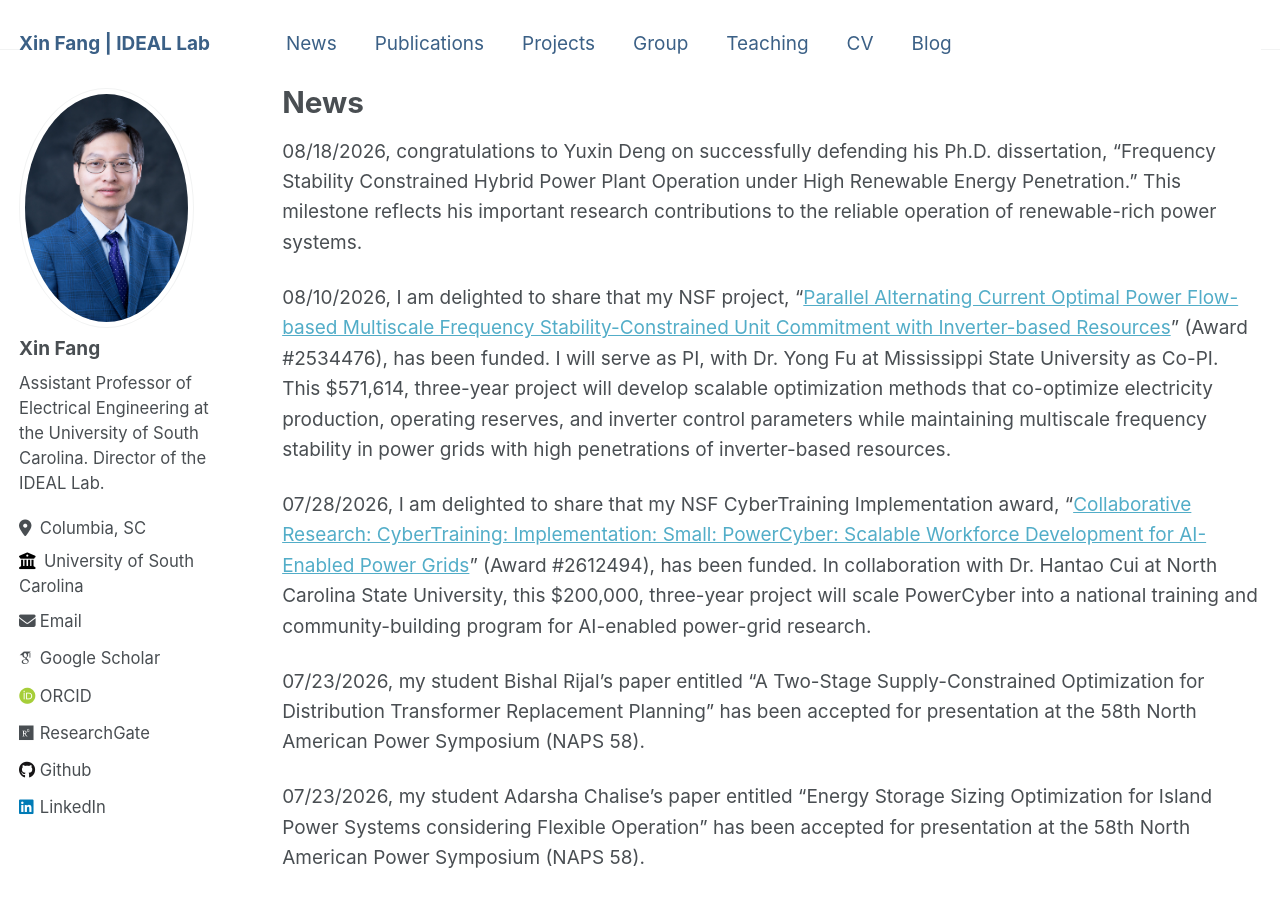
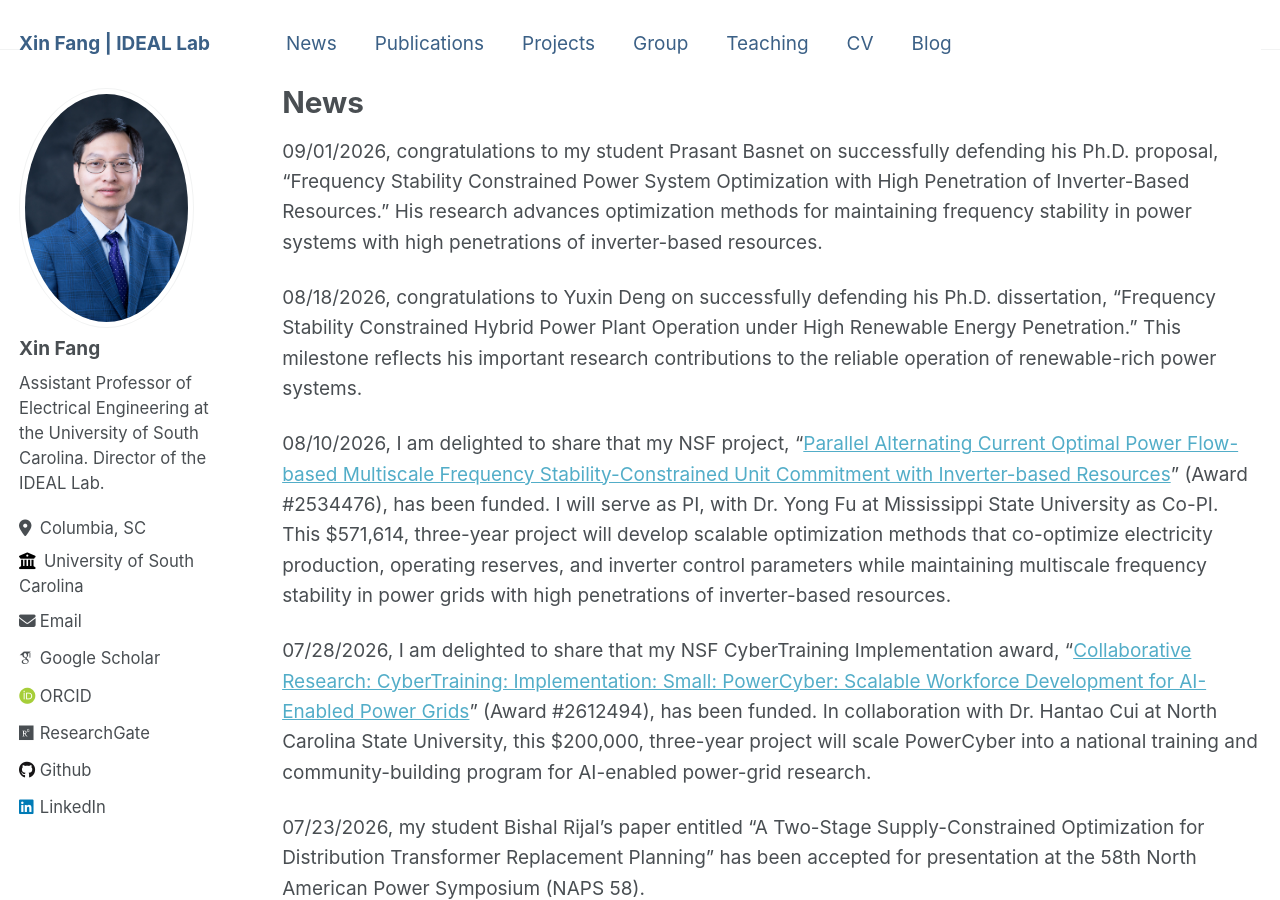
Before and after one commit to XinFang88/xinfang88.github.io, a Jekyll site: the page built from _pages/news.md, in a window 1280 px wide and 900 px high. Built offline with Jekyll 4.4.1, drawn with Linux system fonts in a browser that asks for light colours; some web fonts are replaced.

Commit message:
news update

```diff
--- a/_pages/news.md
+++ b/_pages/news.md
@@ -6,6 +6,8 @@ author_profile: true
 ---
 
 {% include base_path %}
+
+09/01/2026, congratulations to my student Prasant Basnet on successfully defending his Ph.D. proposal, "Frequency Stability Constrained Power System Optimization with High Penetration of Inverter-Based Resources." His research advances optimization methods for maintaining frequency stability in power systems with high penetrations of inverter-based resources.
 
 08/18/2026, congratulations to Yuxin Deng on successfully defending his Ph.D. dissertation, "Frequency Stability Constrained Hybrid Power Plant Operation under High Renewable Energy Penetration." This milestone reflects his important research contributions to the reliable operation of renewable-rich power systems.
 
```
